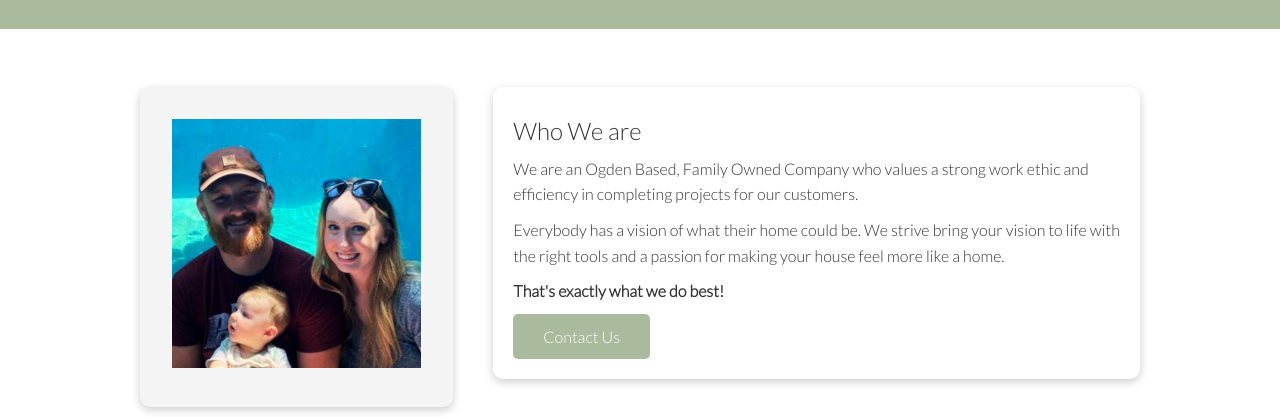
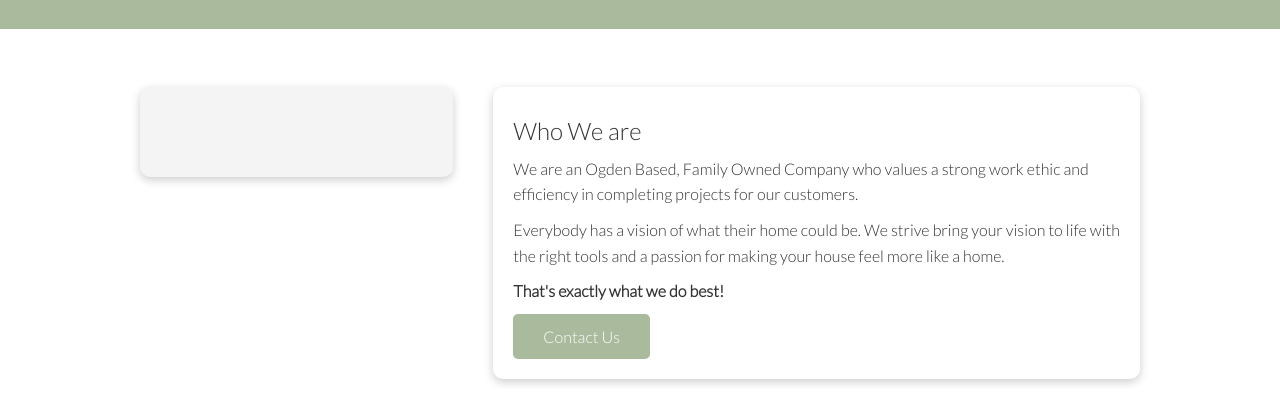
Before and after one commit to lmyers427/simpleWebsite, a plain HTML site: page docs.html in a window 1280 px wide. Shown: the part 535-952 px from the top of the page. Drawn offline with Linux system fonts and the light colour scheme.

Commit message:
Update docs.html, removed family photo

```diff
--- a/docs.html
+++ b/docs.html
@@ -63,7 +63,7 @@
         <div class="container grid">
             <div class="card bg-light p-3">
 
-                <img src="images/family.png" alt="">
+                <img src="" alt="">
 
             </div>
 
```
